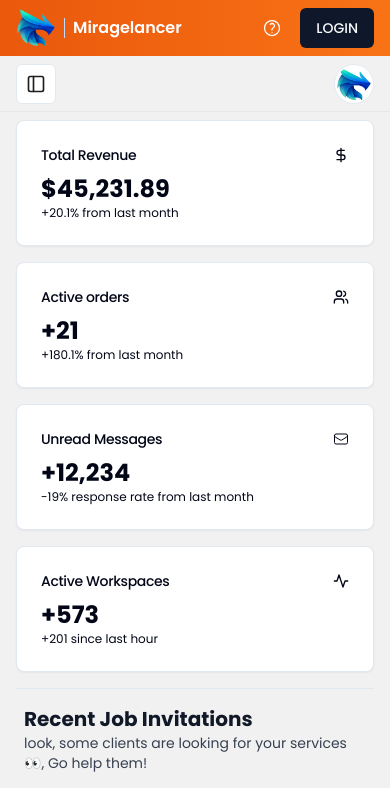
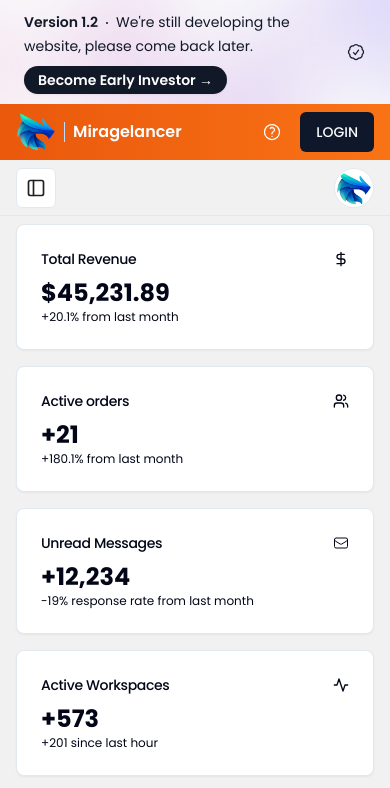
Before and after one commit to Webrizen/miragelancer, a Next.js app in the folder frontend/user/: page /dashboard in a window 390 px wide. Shown: the top 788 px of the page. Built offline with nearby package versions, Linux system fonts and the light colour scheme.

Commit message:
"Updated layout.js: added font import, modified metadata, and added new UI components and styles"

```diff
--- a/frontend/user/src/app/layout.js
+++ b/frontend/user/src/app/layout.js
@@ -1,20 +1,21 @@
-import { Poppins } from 'next/font/google';
-import NextTopLoader from 'nextjs-toploader';
-import './globals.css';
-import Navbar from '@/components/Navbar';
+import { Poppins } from "next/font/google";
+import NextTopLoader from "nextjs-toploader";
+import "./globals.css";
+import Navbar from "@/components/Navbar";
 import { Toaster } from "@/components/ui/toaster";
-import { AuthProvider } from '@/context/AuthContext';
+import { AuthProvider } from "@/context/AuthContext";
+import { FileQuestion } from "lucide-react";
 
 const poppins = Poppins({
-  subsets: ['latin'],
-  weight: ['100', '200', '300', '400', '500', '600', '700', '800', '900'],
-  display: 'swap'
-})
+  subsets: ["latin"],
+  weight: ["100", "200", "300", "400", "500", "600", "700", "800", "900"],
+  display: "swap",
+});
 
 export const metadata = {
-  title: 'Miragelancer - Next Gen AI powered Freelancing Platform For New Age.',
-  description: 'Next Gen AI powered Freelancing Platform For New Age.',
-}
+  title: "Miragelancer - Next Gen AI powered Freelancing Platform For New Age.",
+  description: "Next Gen AI powered Freelancing Platform For New Age.",
+};
 
 export default function RootLayout({ children }) {
   return (
@@ -22,11 +23,78 @@
       <body className={poppins.className}>
         <AuthProvider>
           <NextTopLoader color="#ffe4e1" />
+          <div className="relative isolate flex items-center gap-x-6 overflow-hidden bg-gray-50 px-6 py-2.5 sm:px-3.5 sm:before:flex-1">
+            <div
+              className="absolute left-[max(-7rem,calc(50%-52rem))] top-1/2 -z-10 -translate-y-1/2 transform-gpu blur-2xl"
+              aria-hidden="true"
+            >
+              <div
+                className="aspect-[577/310] w-[36.0625rem] bg-gradient-to-r from-[#ff80b5] to-[#9089fc] opacity-30"
+                style={{
+                  clipPath:
+                    "polygon(74.8% 41.9%, 97.2% 73.2%, 100% 34.9%, 92.5% 0.4%, 87.5% 0%, 75% 28.6%, 58.5% 54.6%, 50.1% 56.8%, 46.9% 44%, 48.3% 17.4%, 24.7% 53.9%, 0% 27.9%, 11.9% 74.2%, 24.9% 54.1%, 68.6% 100%, 74.8% 41.9%)",
+                }}
+              />
+            </div>
+            <div
+              className="absolute left-[max(45rem,calc(50%+8rem))] top-1/2 -z-10 -translate-y-1/2 transform-gpu blur-2xl"
+              aria-hidden="true"
+            >
+              <div
+                className="aspect-[577/310] w-[36.0625rem] bg-gradient-to-r from-[#ff80b5] to-[#9089fc] opacity-30"
+                style={{
+                  clipPath:
+                    "polygon(74.8% 41.9%, 97.2% 73.2%, 100% 34.9%, 92.5% 0.4%, 87.5% 0%, 75% 28.6%, 58.5% 54.6%, 50.1% 56.8%, 46.9% 44%, 48.3% 17.4%, 24.7% 53.9%, 0% 27.9%, 11.9% 74.2%, 24.9% 54.1%, 68.6% 100%, 74.8% 41.9%)",
+                }}
+              />
+            </div>
+            <div className="flex flex-wrap items-center gap-x-4 gap-y-2">
+              <p className="text-sm leading-6 text-gray-900">
+                <strong className="font-semibold">Version 1.2</strong>
+                <svg
+                  viewBox="0 0 2 2"
+                  className="mx-2 inline h-0.5 w-0.5 fill-current"
+                  aria-hidden="true"
+                >
+                  <circle cx={1} cy={1} r={1} />
+                </svg>
+                We're still developing the website, please come back later.
+              </p>
+              <a
+                href="mailto:webrizen@gmail.com"
+                className="flex-none rounded-full bg-gray-900 px-3.5 py-1 text-sm font-semibold text-white shadow-sm hover:bg-gray-700 focus-visible:outline focus-visible:outline-2 focus-visible:outline-offset-2 focus-visible:outline-gray-900"
+              >
+                Become Early Investor <span aria-hidden="true">&rarr;</span>
+              </a>
+            </div>
+            <div className="flex flex-1 justify-end">
+              <button
+                type="button"
+                className="-m-3 p-3 focus-visible:outline-offset-[-4px]"
+              >
+                <span className="sr-only">Dismiss</span>
+                <svg
+                  xmlns="http://www.w3.org/2000/svg"
+                  fill="none"
+                  viewBox="0 0 24 24"
+                  strokeWidth={1.5}
+                  stroke="currentColor"
+                  className="h-5 w-5 text-gray-900"
+                >
+                  <path
+                    strokeLinecap="round"
+                    strokeLinejoin="round"
+                    d="M9 12.75 11.25 15 15 9.75M21 12c0 1.268-.63 2.39-1.593 3.068a3.745 3.745 0 0 1-1.043 3.296 3.745 3.745 0 0 1-3.296 1.043A3.745 3.745 0 0 1 12 21c-1.268 0-2.39-.63-3.068-1.593a3.746 3.746 0 0 1-3.296-1.043 3.745 3.745 0 0 1-1.043-3.296A3.745 3.745 0 0 1 3 12c0-1.268.63-2.39 1.593-3.068a3.745 3.745 0 0 1 1.043-3.296 3.746 3.746 0 0 1 3.296-1.043A3.746 3.746 0 0 1 12 3c1.268 0 2.39.63 3.068 1.593a3.746 3.746 0 0 1 3.296 1.043 3.746 3.746 0 0 1 1.043 3.296A3.745 3.745 0 0 1 21 12Z"
+                  />
+                </svg>
+              </button>
+            </div>
+          </div>
           <Navbar />
           {children}
           <Toaster />
         </AuthProvider>
       </body>
     </html>
-  )
+  );
 }
```
